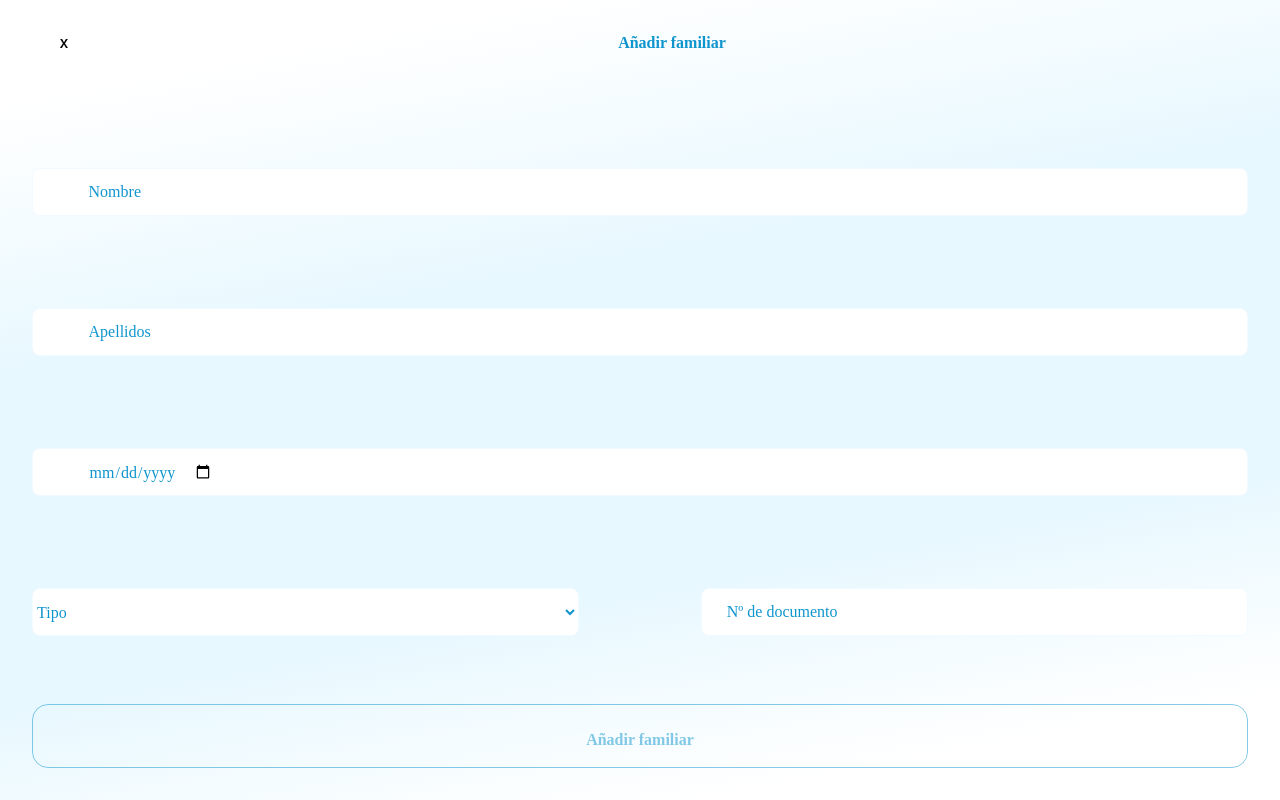
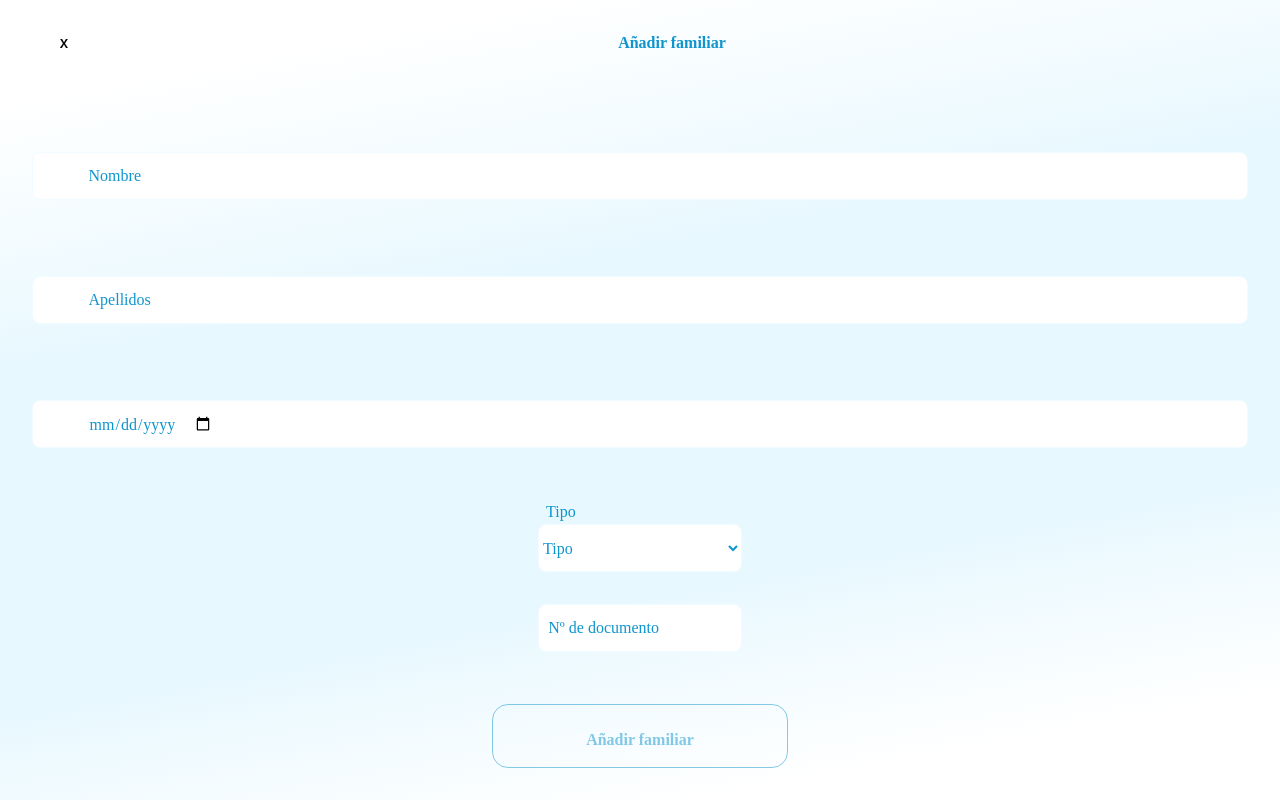
Before and after one commit to TheTributeCommunity/fesbal-frontend, a React (Vite) app: page / in a window 1280 px wide. Built offline with nearby package versions, Linux system fonts and the light colour scheme.

Commit message:
NewFamilyMember.tsx suggestions fixed
Co-authored-by: jsalvmaga <jsalvmaga@users.noreply.github.com>

```diff
--- a/src/NewFamilyMember.scss
+++ b/src/NewFamilyMember.scss
@@ -5,7 +5,7 @@
   text-align: center;
 }
 
-div.Header {
+.header {
   width: 100%;
   height: 11%;
   display: flex;
@@ -15,7 +15,7 @@ div.Header {
   justify-content: left;
 }
 
-h2.Title {
+.title {
   // display: flex;
   font-family: 'Roboto Flex';
   font-style: normal;
@@ -28,7 +28,7 @@ h2.Title {
   margin-left: auto;
 }
 
-div.Header > button {
+.header > button {
   justify-self: flex-start;
   background-color: #FFFFFF;
   color: black;
@@ -37,7 +37,7 @@ div.Header > button {
   border-radius: 50%;
 }
 
-div.NewFamilyMember {
+.new-family-member {
   background: linear-gradient(169.42deg, #FFFFFF 10.03%, #E8F8FF 35.86%, #E8F8FF 68.88%, #FFFFFF 89.63%);
   // border: 1px solid #002E5D;
   // border-radius: 40px;
@@ -60,7 +60,7 @@ div.NewFamilyMember {
   align-items: center;
 }
 
-div.DocumentType {
+.document-type {
   width: 100%;
   height: 5rem;
   display: flex;
@@ -70,16 +70,16 @@ div.DocumentType {
   align-items: center;
 }
 
-div.DocumentType > div.InputWrapper {
+.document-type > .input-wrapper {
   width: 45%;
   // height: 100%;
 }
 
-// div.DocumentType > div.InputWrapper > Input {
+// div.document-type > div.input-wrapper > Input {
 //   height: 3rem;
 // }
 
-div.DocumentType > div.InputWrapper > Select {
+Select.input {
   width: 100%;
   height: 3rem;
 
@@ -102,7 +102,7 @@ div.DocumentType > div.InputWrapper > Select {
   color: #0F95CE;
 }
 
-div.InputWrapper {
+.input-wrapper {
   width: 100%;
   height: 5rem;
 
@@ -110,7 +110,7 @@ div.InputWrapper {
   flex-direction: column;
 }
 
-a.InputName {
+.input-name {
   font-family: 'Roboto Flex';
   font-style: normal;
   color: rgba(15, 149, 206, 1);
@@ -146,7 +146,7 @@ Input {
   color: #0F95CE;
 }
 
-button.AddRelative {
+.add-relative {
   width: 100%;
   height: 4em;
 
--- a/src/NewFamilyMember.tsx
+++ b/src/NewFamilyMember.tsx
@@ -1,95 +1,227 @@
-import { useState } from 'react';
-import './NewFamilyMember.scss';
+import { useState } from "react";
+import "./NewFamilyMember.scss";
 
 enum DocumentType {
-  type,
-  dni,
-  nie,
-  pasaporte
+  Type = 0,
+  IDCard = 1,
+  FIN = 2,
+  Passport = 3,
+}
+
+const documentValidation: {[key: string]: RegExp} = {
+  [DocumentType.IDCard]: /\w{8}[A-Z]/,
+  [DocumentType.FIN]: /[A-Z]\w{8}[A-Z]/,
+  [DocumentType.Passport]: /[A-Z]{3}\w{6}/,
+}
+
+function NewFamilyMember() {
+  interface FamilyMember {
+    value: undefined | string | DocumentType;
+    set: (value: any) => void | React.Dispatch<React.SetStateAction<any>>;
+    isValid: (value: any) => boolean;
+  }
+  const newFamilyMember: { [key: string]: FamilyMember } = {
+    name: {
+      value: undefined,
+      set: () => {},
+      isValid: (value: string): boolean => {
+        return value.length >= 2 && value.length <= 30 && !!value.match(/^([a-zA-ZÀ-ÿ\u00f1\u00d1]+ )*[a-zA-ZÀ-ÿ\u00f1\u00d1]+$/);
+      }
+    },
+    surname: {
+      value: undefined,
+      set: () => {},
+      isValid: (value: string): boolean => {
+        return value.length >= 2 && value.length <= 30 && !!value.match(/^([a-zA-ZÀ-ÿ\u00f1\u00d1]+ )*[a-zA-ZÀ-ÿ\u00f1\u00d1]+$/);
+      }
+    },
+    date: {
+      value: undefined,
+      set: () => {},
+      isValid: (value: string): boolean => {
+        const dateObject = new Date(value);
+        return dateObject < new Date() && dateObject > new Date(1900, 0, 1);
+      }
+    },
+    documentType: {
+      value: undefined,
+      set: () => {},
+      isValid: (value: DocumentType): boolean => {
+        return value !== DocumentType.Type;
+      }
+    },
+    documentText: {
+      value: undefined,
+      set: () => {},
+      isValid: (value: string): boolean => {
+        return newFamilyMember.documentType.value != DocumentType.Type &&
+          newFamilyMember.documentType.value != undefined &&
+          !!documentValidation[newFamilyMember.documentType.value].test(value);
+      }
+    }
   };
 
-function NewFamilyMember() {
-  const [name, setName] = useState<string>('');
-  const [surname, setSurname] = useState<string>('');
-  const [date, setDate] = useState<string>('');
-  const [documentType, setDocumentType] = useState<DocumentType>(DocumentType.type);
-  const [documentText, setDocumentText] = useState<string>('');
+  [newFamilyMember.name.value, newFamilyMember.name.set] = useState<string>('');
+  [newFamilyMember.surname.value, newFamilyMember.surname.set] = useState<string>('');
+  [newFamilyMember.date.value, newFamilyMember.date.set] = useState<string>('');
+  [newFamilyMember.documentType.value, newFamilyMember.documentType.set] = useState<DocumentType | undefined>(undefined);
+  [newFamilyMember.documentText.value, newFamilyMember.documentText.set] = useState<string>('');
 
-  const disabled = (name === '') || (surname === '') || (date === '') ||
-                   (documentText === '') || (documentType === DocumentType.type);
+  const handleDocumentTypeChange = (
+    event: React.ChangeEvent<HTMLSelectElement>
+  ) => {
+    switch (event.target.value) {
+      case "dni":
+        newFamilyMember.documentType.set(DocumentType.IDCard);
+        break;
+      case "nie":
+        newFamilyMember.documentType.set(DocumentType.FIN);
+        break;
+      case "pasaporte":
+        newFamilyMember.documentType.set(DocumentType.Passport);
+        break;
+    }
+  };
+
+  const isDisabled = (): boolean => {
+    return Object.keys(newFamilyMember).some((key) => {
+      return !newFamilyMember[key].isValid(newFamilyMember[key].value);
+    });
+  };
 
   return (
-    <div className="NewFamilyMember">
-        <div className="Header">
-          <h2 className="Title">Añadir familiar</h2>
+    <div className="new-family-member">
+      <div className="header">
+        <h2 className="title">Añadir familiar</h2>
         <button className="back-button">x</button>
       </div>
-        <div className="InputWrapper">
-          <a className="InputName"
-             style={{color: documentText === "" ? "rgba(15, 149, 206, 0)" : "rgba(15, 149, 206, 1)"}}>
-            Nombre</a>
-          <input type="text" id="Name" className="Input" placeholder="Nombre"
+      <div className="input-wrapper">
+        <a
+          className="input-name"
+          style={{
+            color:
+              !newFamilyMember.name.value
+                ? "rgba(15, 149, 206, 0)"
+                : "rgba(15, 149, 206, 1)",
+          }}
+        >
+          Nombre
+        </a>
+        <input
+          type="text"
+          id="name"
+          className="input"
+          placeholder="Nombre"
           onChange={(event) => {
-              setName(event.target.value)
-            }}/>
+            newFamilyMember.name.set(event.target.value);
+          }}
+        />
       </div>
-        <div className="InputWrapper">
-          <a className="InputName"
-             style={{color: documentText === "" ? "rgba(15, 149, 206, 0)" : "rgba(15, 149, 206, 1)"}}>
-            Apellidos</a>
-          <input type="text" id="Surname" className="Input" placeholder="Apellidos"
+      <div className="input-wrapper">
+        <a
+          className="input-name"
+          style={{
+            color:
+              !newFamilyMember.surname.value
+                ? "rgba(15, 149, 206, 0)"
+                : "rgba(15, 149, 206, 1)",
+          }}
+        >
+          Apellidos
+        </a>
+        <input
+          type="text"
+          id="surname"
+          className="input"
+          placeholder="Apellidos"
           onChange={(event) => {
-              setSurname(event.target.value)
-            }}/>
+            newFamilyMember.surname.set(event.target.value);
+          }}
+        />
       </div>
-        <div className="InputWrapper">
-          <a className="InputName"
-             style={{color: documentText === "" ? "rgba(15, 149, 206, 0)" : "rgba(15, 149, 206, 1)"}}>
-            Fecha de nacimiento</a>
-          <input type="date" id="BirthDate" className="Input" placeholder="Fecha de nacimiento"
+      <div className="input-wrapper">
+        <a
+          className="input-name"
+          style={{
+            color:
+              !newFamilyMember.date.value
+                ? "rgba(15, 149, 206, 0)"
+                : "rgba(15, 149, 206, 1)",
+          }}
+        >
+          Fecha de nacimiento
+        </a>
+        <input
+          type="date"
+          id="birth-date"
+          className="input"
+          placeholder="Fecha de nacimiento"
           onChange={(event) => {
-              setDate(event.target.value)
-            }}/>
+            newFamilyMember.date.set(event.target.value);
+          }}
+        />
       </div>
       <div className="DocumentType">
-          <div className="InputWrapper" id="Type">
-            <a className="InputName"
-               style={{color: documentText === "" ? "rgba(15, 149, 206, 0)" : "rgba(15, 149, 206, 1)"}}>
-              Tipo</a>
+        <div className="input-wrapper" id="type">
+          <a
+            className="input-name"
+            style={{
+              color:
+                newFamilyMember.documentType.value === DocumentType.Type
+                  ? "rgba(15, 149, 206, 0)"
+                  : "rgba(15, 149, 206, 1)",
+            }}
+          >
+            Tipo
+          </a>
           <select
-              onChange={(event) => {
-                switch (event.target.value) {
-                  case 'dni':
-                    setDocumentType(DocumentType.dni);
-                    break;
-                  case 'nie':
-                    setDocumentType(DocumentType.nie);
-                    break;
-                  case 'pasaporte':
-                    setDocumentType(DocumentType.pasaporte);
-                    break;
-                }
-              }}
-              id="DocumentType" className="Input">
-              <option value="Tipo" disabled selected hidden>Tipo</option>
+            onChange={handleDocumentTypeChange}
+            id="document-type"
+            className="input"
+          >
+            <option value="Tipo" disabled selected hidden>
+              Tipo
+            </option>
             <option value="dni">DNI</option>
             <option value="nie">NIE</option>
             <option value="pasaporte">Pasaporte</option>
           </select>
         </div>
-          <div className="InputWrapper" id="Number">
-            <a className="InputName"
-               style={{color: documentText === "" ? "rgba(15, 149, 206, 0)" : "rgba(15, 149, 206, 1)"}}>
-              Nº de documento</a>
-            <input type="DocumentText" className="Input" placeholder="Nº de documento"
+        <div className="input-wrapper" id="number">
+          <a
+            className="input-name"
+            style={{
+              color:
+                !newFamilyMember.documentText.value
+                  ? "rgba(15, 149, 206, 0)"
+                  : "rgba(15, 149, 206, 1)",
+            }}
+          >
+            Nº de documento
+          </a>
+          <input
+            type="DocumentText"
+            className="input"
+            placeholder="Nº de documento"
             onChange={(event) => {
-                setDocumentText(event.target.value)
-              }}/>
+              newFamilyMember.documentText.set(event.target.value);
+            }}
+          />
         </div>
       </div>
-        <button className="AddRelative" disabled={disabled}
-        style={{ backgroundColor: disabled ? "rgba(0, 0, 0, 0)" : "#0F95CE",
-                 color: disabled ? "#0F95CE" : "white"}}>Añadir familiar</button>
+      <form action="/">
+        <button
+          type="submit"
+          className="add-relative"
+          disabled={isDisabled()}
+          style={{
+            backgroundColor: isDisabled() ? "rgba(0, 0, 0, 0)" : "#0F95CE",
+            color: isDisabled() ? "#0F95CE" : "white",
+          }}
+        >
+          Añadir familiar
+        </button>
+      </form>
     </div>
   );
 }
```
Lines whose indentation alone changed are shown as unchanged.
